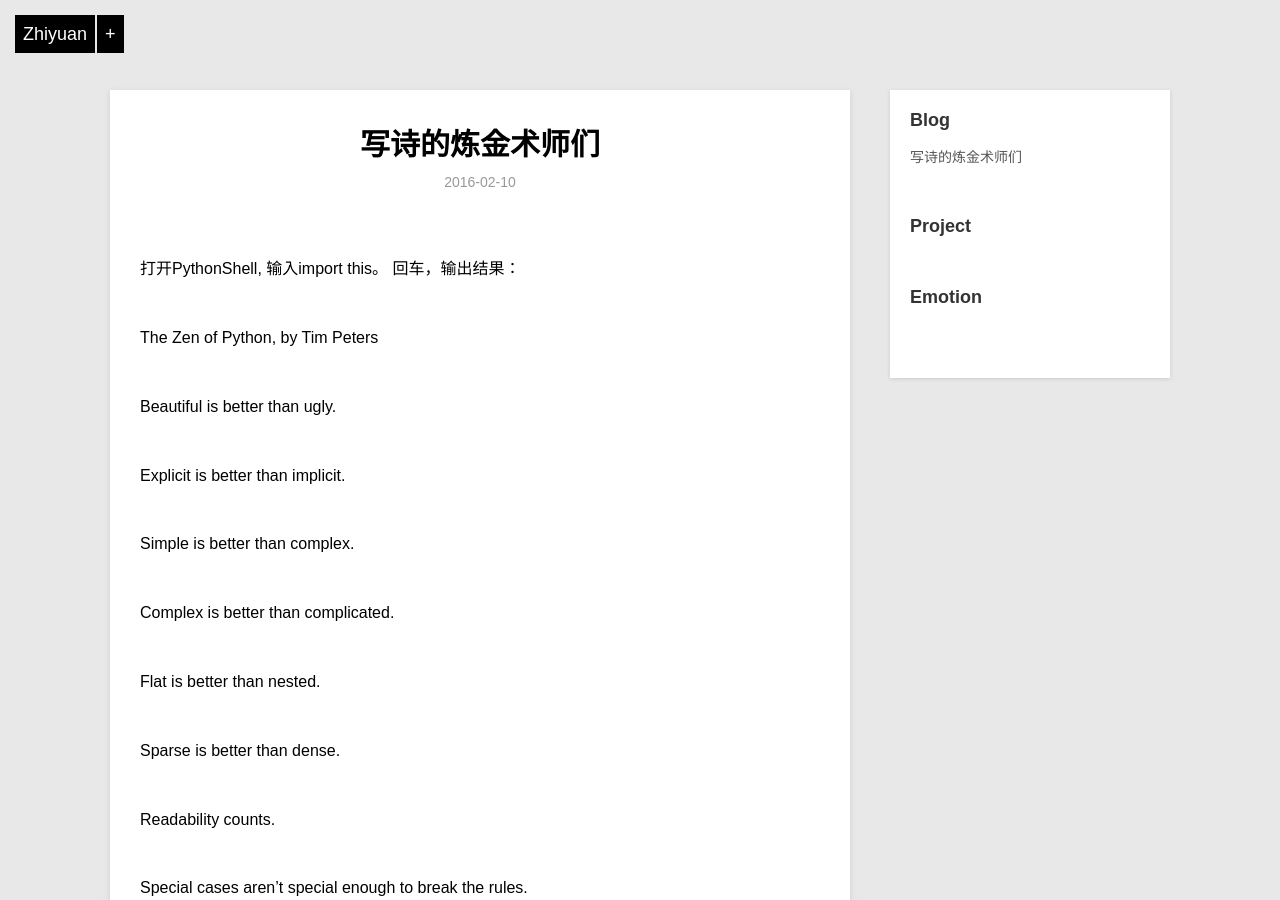
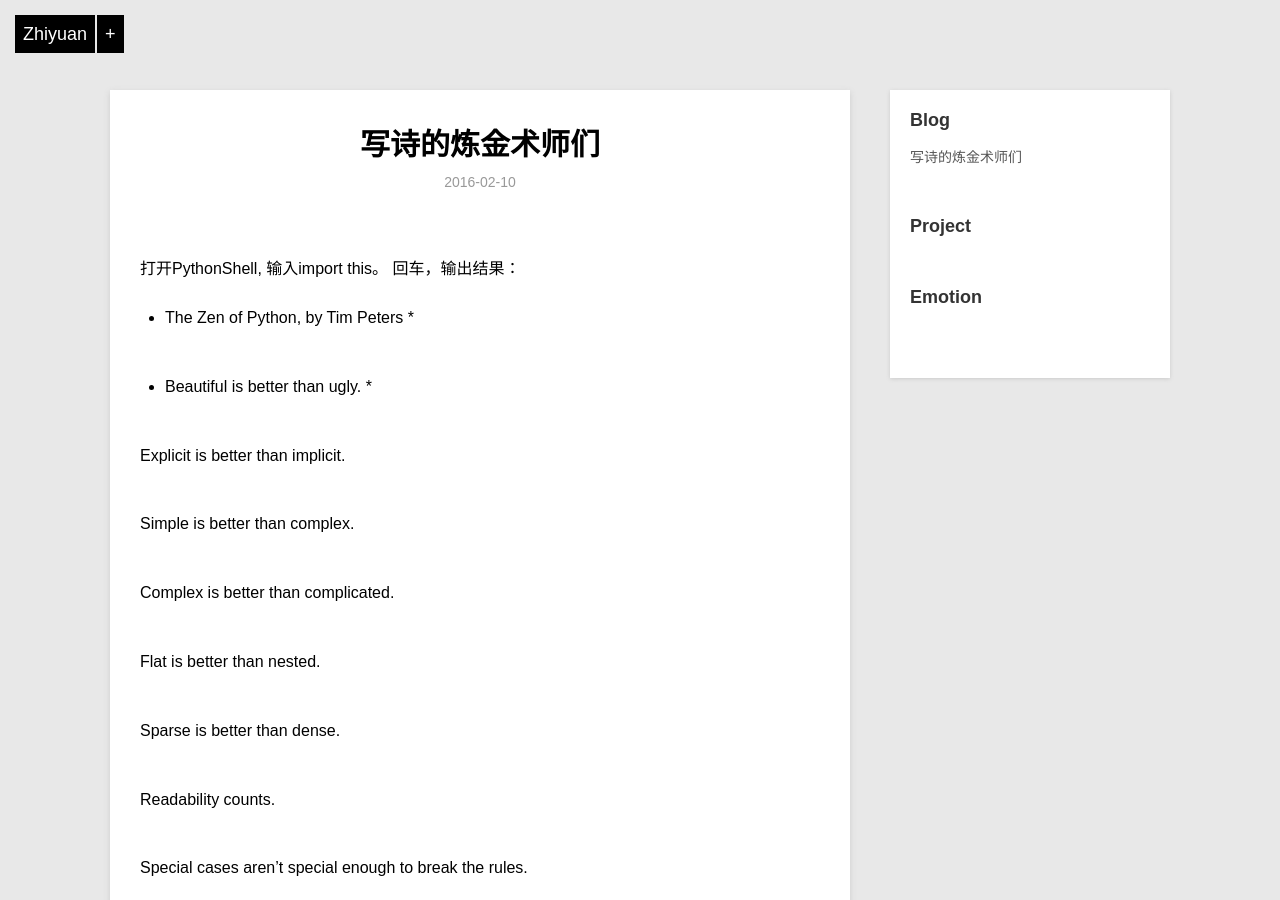
Before and after one commit to ZhiyuanLIPlus/zhiyuanliplus.github.io, a Jekyll site: the page built from _posts/blog/2016-02-10-CodingIsAnArt.md, in a window 1280 px wide and 900 px high. Built offline with Jekyll 4.4.1, drawn with Linux system fonts in a browser that asks for light colours; part of the change alters nothing that is shown.

```diff
--- a/_posts/blog/2016-02-10-CodingIsAnArt.md
+++ b/_posts/blog/2016-02-10-CodingIsAnArt.md
@@ -7,9 +7,9 @@ category: blog
 
 打开PythonShell, 输入import this。 回车，输出结果：
 
-*The Zen of Python, by Tim Peters*
+* The Zen of Python, by Tim Peters *
 
-*Beautiful is better than ugly.*
+* Beautiful is better than ugly. *
 
 *Explicit is better than implicit.*
 
--- a/js/post.js
+++ b/js/post.js
@@ -23,7 +23,7 @@ $(document).ready(function(){
 
     $('pre').addClass('prettyprint linenums'); //添加Google code Hight需要的class
 
-    window.disqus_shortname = 'lincode'; // required: replace example with your forum shortname
+    window.disqus_shortname = 'zhiyuan'; // required: replace example with your forum shortname
     $('#disqus_container .comment').on('click',function(){
         $(this).html('加载中...');
         var that = this;
```
